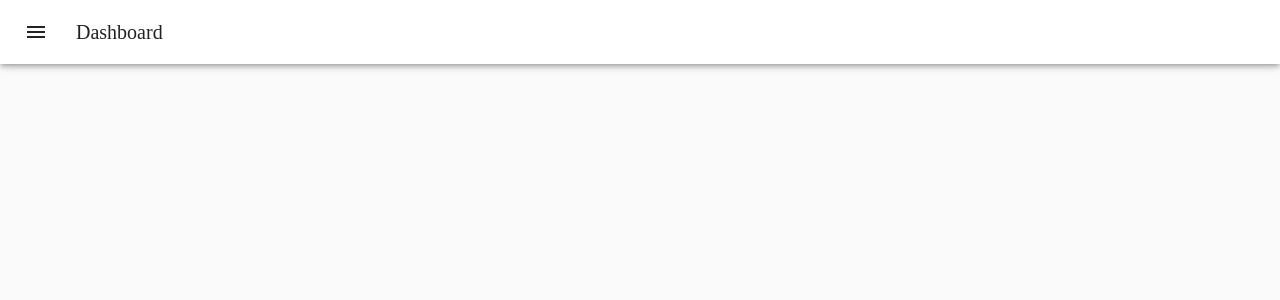
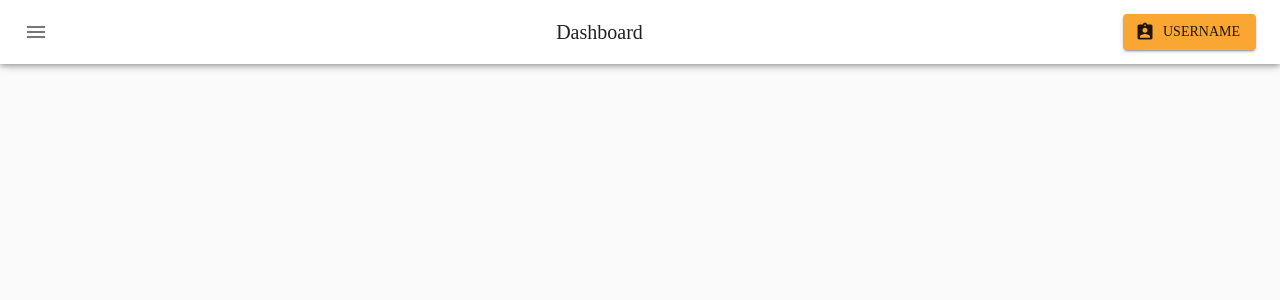
Before and after one commit to Stech97/Crypto, a React (Create React App) app: page /pages in a window 1280 px wide. Shown: the top 300 px of the page. Built offline with nearby package versions, Linux system fonts and the light colour scheme.

Commit message:
Added user dropdown

```diff
--- a/src/pages/account/Header.jsx
+++ b/src/pages/account/Header.jsx
@@ -1,17 +1,70 @@
-import React from "react";
-import { makeStyles } from "@material-ui/core/styles";
-import AppBar from "@material-ui/core/AppBar";
-import Toolbar from "@material-ui/core/Toolbar";
-import Typography from "@material-ui/core/Typography";
-import IconButton from "@material-ui/core/IconButton";
-import MenuIcon from "@material-ui/icons/Menu";
+import React from 'react';
+import { makeStyles, withStyles } from '@material-ui/core/styles';
+import { AppBar, Toolbar, Typography, Grid } from '@material-ui/core/';
+
+import Button from '@material-ui/core/Button';
+import IconButton from '@material-ui/core/IconButton';
+import Menu from '@material-ui/core/Menu';
+import MenuItem from '@material-ui/core/MenuItem';
+import ListItemIcon from '@material-ui/core/ListItemIcon';
+import ListItemText from '@material-ui/core/ListItemText';
+import ExitToAppIcon from '@material-ui/icons/ExitToApp';
+import AssignmentIndIcon from '@material-ui/icons/AssignmentInd';
+import MenuIcon from '@material-ui/icons/Menu';
+
+const StyledMenu = withStyles({
+  paper: {
+    border: '1px solid #d3d4d5',
+  },
+})((props) => (
+  <Menu
+    elevation={0}
+    getContentAnchorEl={null}
+    anchorOrigin={{
+      vertical: 'bottom',
+      horizontal: 'center',
+    }}
+    transformOrigin={{
+      vertical: 'top',
+      horizontal: 'center',
+    }}
+    {...props}
+  />
+));
+
+const StyledMenuItem = withStyles((theme) => ({
+  root: {
+    '&:focus': {
+      backgroundColor: theme.palette.primary.main,
+      '& .MuiListItemIcon-root, & .MuiListItemText-primary': {
+        color: theme.palette.common.white,
+      },
+    },
+  },
+}))(MenuItem);
 
 export default function Header({ className, handleDrawerOpen, iconClassName }) {
+  const [anchorEl, setAnchorEl] = React.useState(null);
+
+  const handleClick = (event) => {
+    setAnchorEl(event.currentTarget);
+  };
+
+  const handleClose = () => {
+    setAnchorEl(null);
+  };
   return (
     <AppBar position="fixed" className={className}>
       <Toolbar>
+        <Grid
+          container
+          direction="row"
+          justify="space-between"
+          alignItems="center"
+        >
+          <Grid item>
             <IconButton
-          color="inherit"
+              color="#inherit"
               aria-label="open drawer"
               onClick={handleDrawerOpen}
               edge="start"
@@ -19,9 +72,39 @@
             >
               <MenuIcon />
             </IconButton>
+          </Grid>
+          <Grid item>
             <Typography variant="h6" noWrap>
               Dashboard
             </Typography>
+          </Grid>
+          <Grid item>
+            <Button
+              startIcon={<AssignmentIndIcon />}
+              aria-controls="customized-menu"
+              aria-haspopup="true"
+              variant="contained"
+              color="primary"
+              onClick={handleClick}
+            >
+              Username
+            </Button>
+            <StyledMenu
+              id="customized-menu"
+              anchorEl={anchorEl}
+              keepMounted
+              open={Boolean(anchorEl)}
+              onClose={handleClose}
+            >
+              <StyledMenuItem>
+                <ListItemIcon>
+                  <ExitToAppIcon fontSize="small" />
+                </ListItemIcon>
+                <ListItemText primary="Logout" />
+              </StyledMenuItem>
+            </StyledMenu>
+          </Grid>
+        </Grid>
       </Toolbar>
     </AppBar>
   );
```
Lines whose indentation alone changed are shown as unchanged.
